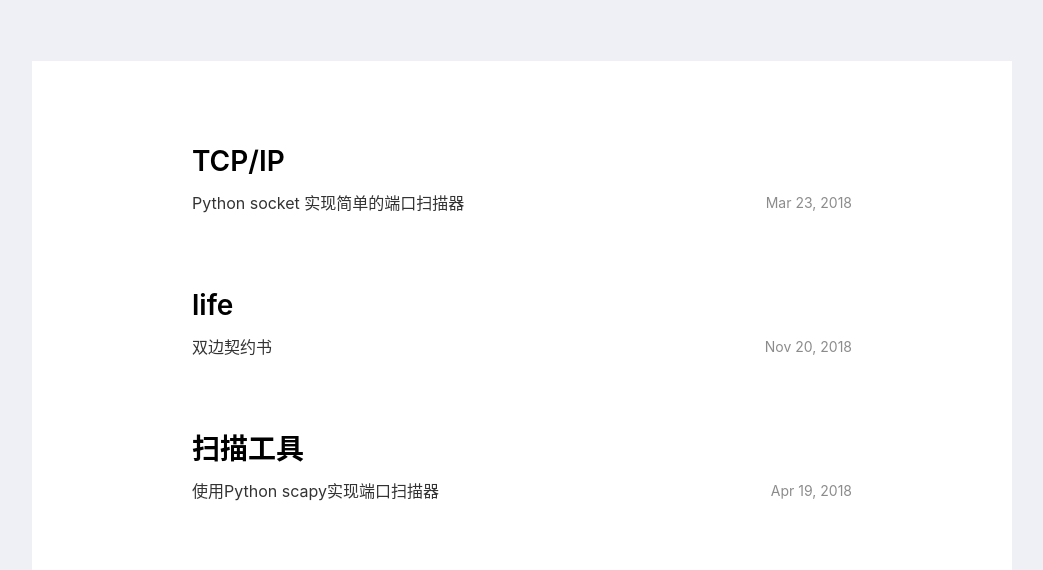
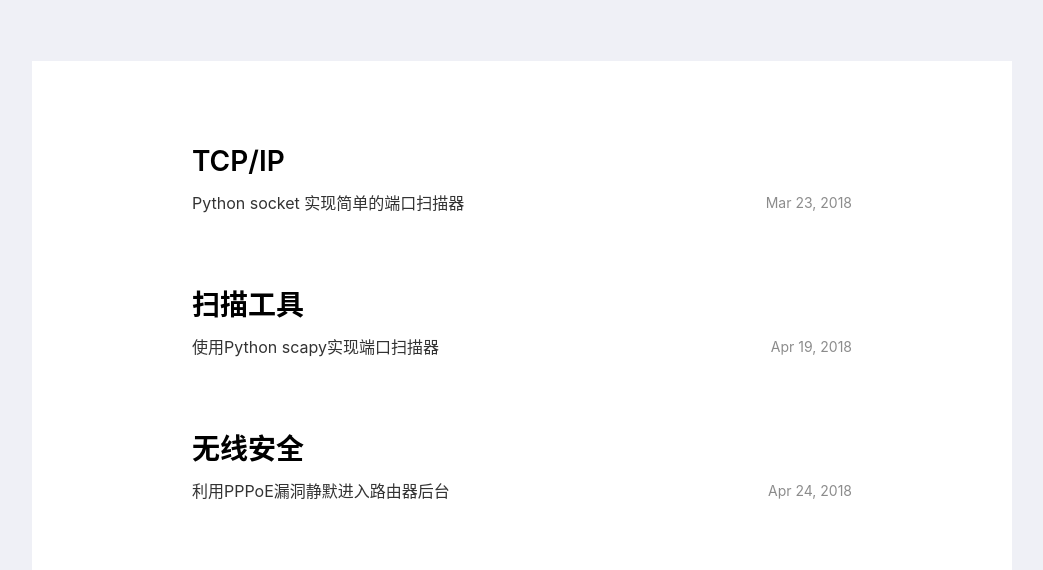
Before and after one commit to XDTG/XDTG.github.io, a plain HTML site: page categories/index.html in a window 1280 px wide. Shown: the part 180-750 px from the top of the page, without its empty margins (118-1161 px from the left). Drawn offline with nearby package versions, Linux system fonts and the light colour scheme; a web font is replaced by a local one.

Commit message:
Site updated: 2019-10-22 02:42:37

```diff
--- a/categories/index.html
+++ b/categories/index.html
@@ -95,18 +95,6 @@
       </section>
 
       <section class="archive-category">
-        <h1 class="title">life</h1>
-        <ul class="menu">
-
-            <li>
-              <a href="/2018/11/20/contract/">双边契约书</a>
-              <span class="date">Nov 20, 2018</span>
-            </li>
-
-        </ul>
-      </section>
-
-      <section class="archive-category">
         <h1 class="title">扫描工具</h1>
         <ul class="menu">
 
```
Also changed, not shown: 2018/04/24/pppoe/index.html (+0 -2 lines), archives/2018/index.html (+0 -5 lines), archives/index.html (+0 -5 lines), index.html (+0 -11 lines).
